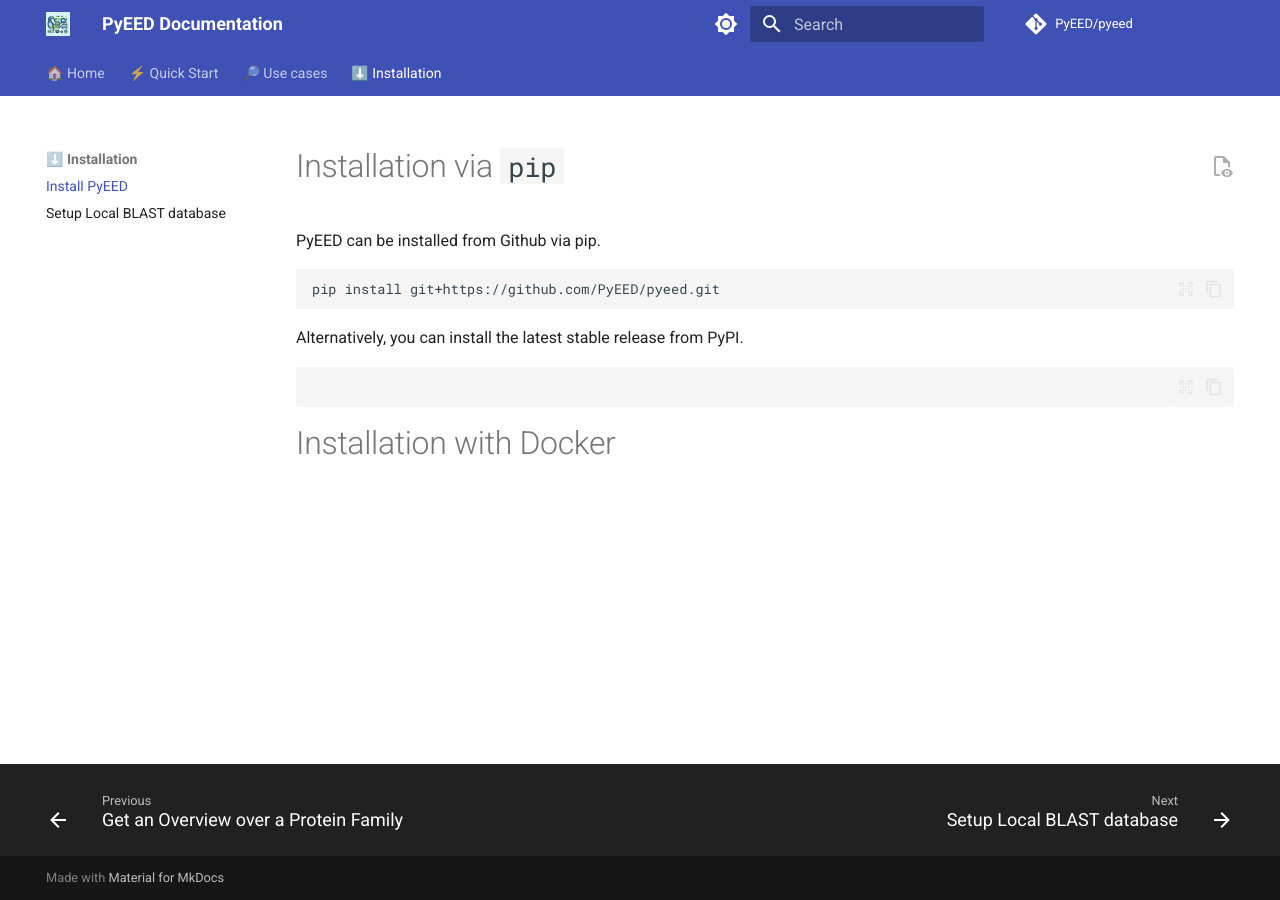
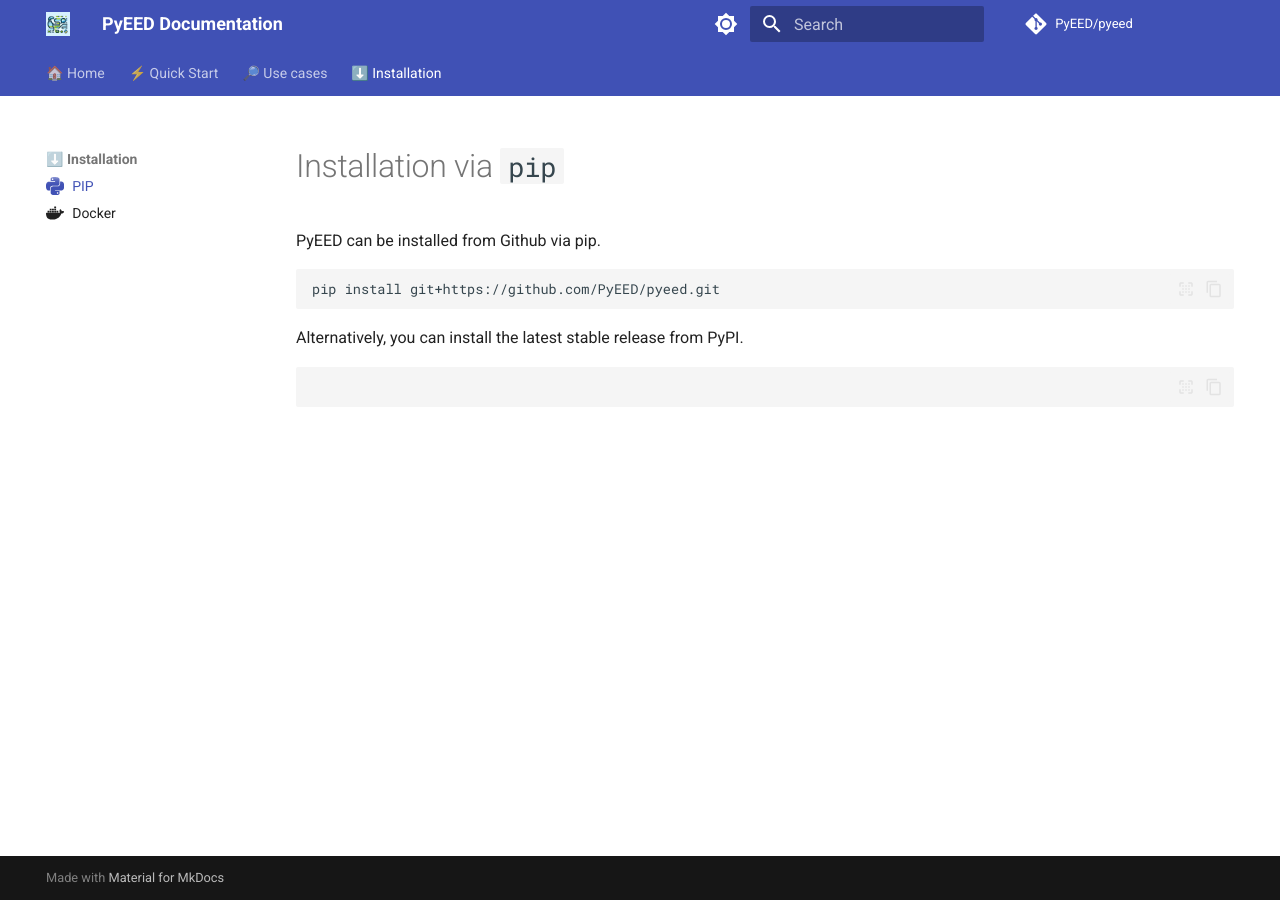
Before and after one commit to PyEED/pyeed, an MkDocs documentation site: the page built from docs/installation/pip.md, in a window 1280 px wide. Built offline with MkDocs 1.6.1 and Material for MkDocs 9.7.7, drawn with Linux system fonts in a browser that asks for light colours; comment, search, counter and statistics services are not loaded.

Commit message:
Revert "added docs features"
This reverts commit 3b002efa6bf51e951767d8a7749ebad563897cb8.

````diff
--- a/docs/installation/install_pyeed.md
+++ b/docs/installation/pip.md
@@ -1,3 +1,7 @@
+---
+icon: simple/python
+---
+
 # Installation via `pip`
 
 PyEED can be installed from Github via pip.
@@ -8,7 +12,3 @@
 Alternatively, you can install the latest stable release from PyPI.
 ```bash
 ```
-
-
-
-# Installation with Docker
--- a/mkdocs.yml
+++ b/mkdocs.yml
@@ -2,36 +2,26 @@
 repo_url: https://github.com/PyEED/pyeed/
 repo_name: PyEED/pyeed
 site_url: https://pyeed.github.io/pyeed/
-site_author: Max Häußler
-
 
 nav:
   - 🏠 Home: index.md
   - ⚡️ Quick Start:
-    - quick_start/index.md
-    - The Sequence objects: quick_start/basics.md
-    - Finding Sequences: quick_start/blast.md
-    - Aligning Sequences: quick_start/alignments.md
-    - Clustering Sequences: quick_start/clustering.md
-    - Creating Sequence Networks: quick_start/networks.md
+    - The Sequence objects: examples/basics.md
+    - Finding Sequences: examples/blast.md
+    - Aligning Sequences: examples/alignments.md
+    - Clustering Sequences: examples/clustering.md
+    - Creating Sequence Networks: examples/networks.md
   - 🔎 Use cases:
     - Get an Overview over a Protein Family: usecases/usecase1.md
   - ⬇️ Installation:
-    - Install PyEED: installation/install_pyeed.md
-    - Setup Local BLAST database: installation/setup_local_blast.md
+    - PIP: installation/pip.md
+    - Docker: installation/docker.md
 
 
 theme:
   name: material
   logo: figs/pyeed.png
   features:
-    - navigation.instant
-    - navigation.instant.progress
-    - navigation.instant.preview
-    - navigation.indexes
-    - navigation.footer
-
-    - content.action.view
     - navigation.tabs
     - navigation.sections
     - toc.integrate
````
Also changed, not shown: docs/examples/alignments.md (renamed from docs/quick_start/alignments.md, +2 -9 lines), docs/installation/docker.md (added, +5 -0 lines), docs/installation/setup_local_blast.md (deleted, +0 -6 lines), docs/quick_start/index.md (deleted, +0 -20 lines), docs/examples/basics.md (renamed from docs/quick_start/basics.md), docs/examples/blast.md (renamed from docs/quick_start/blast.md), docs/examples/clustering.md (renamed from docs/quick_start/clustering.md), docs/examples/networks.md (deleted), docs/examples/setup_local_blast.md (added).
